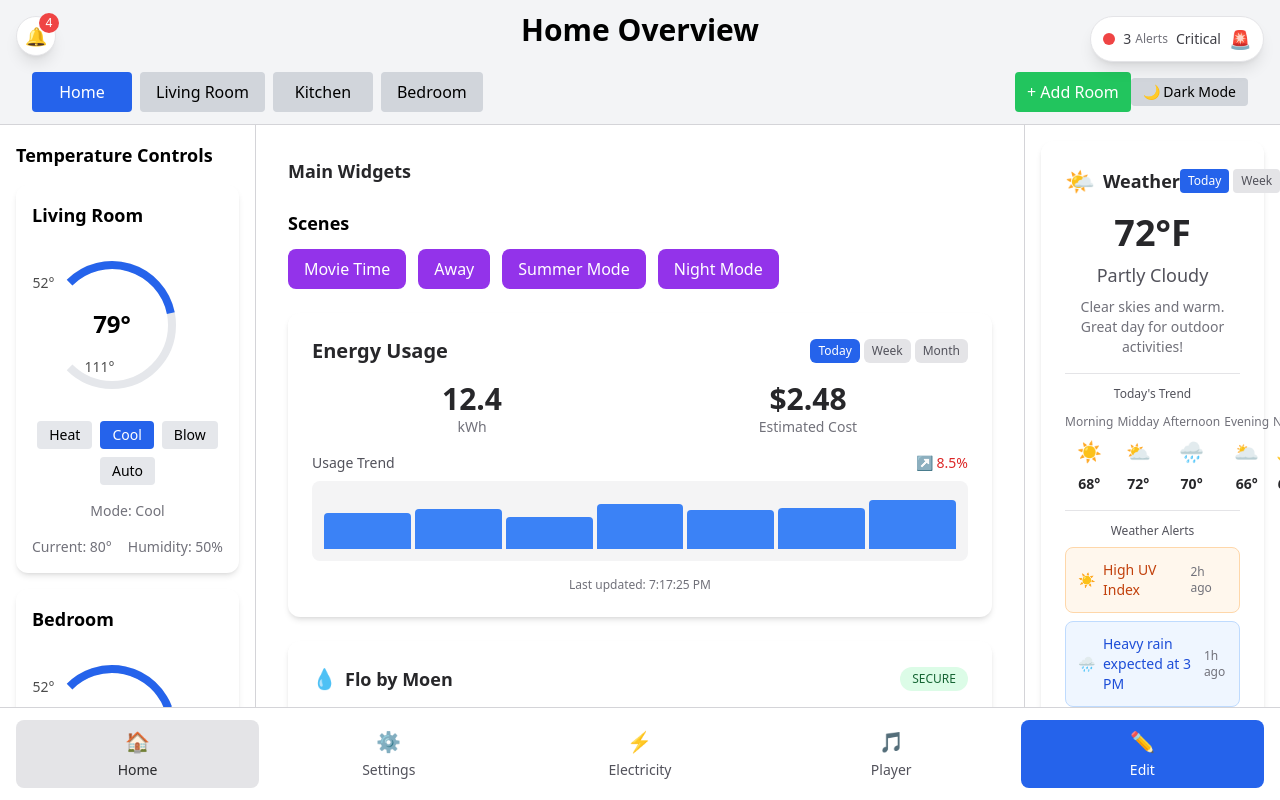
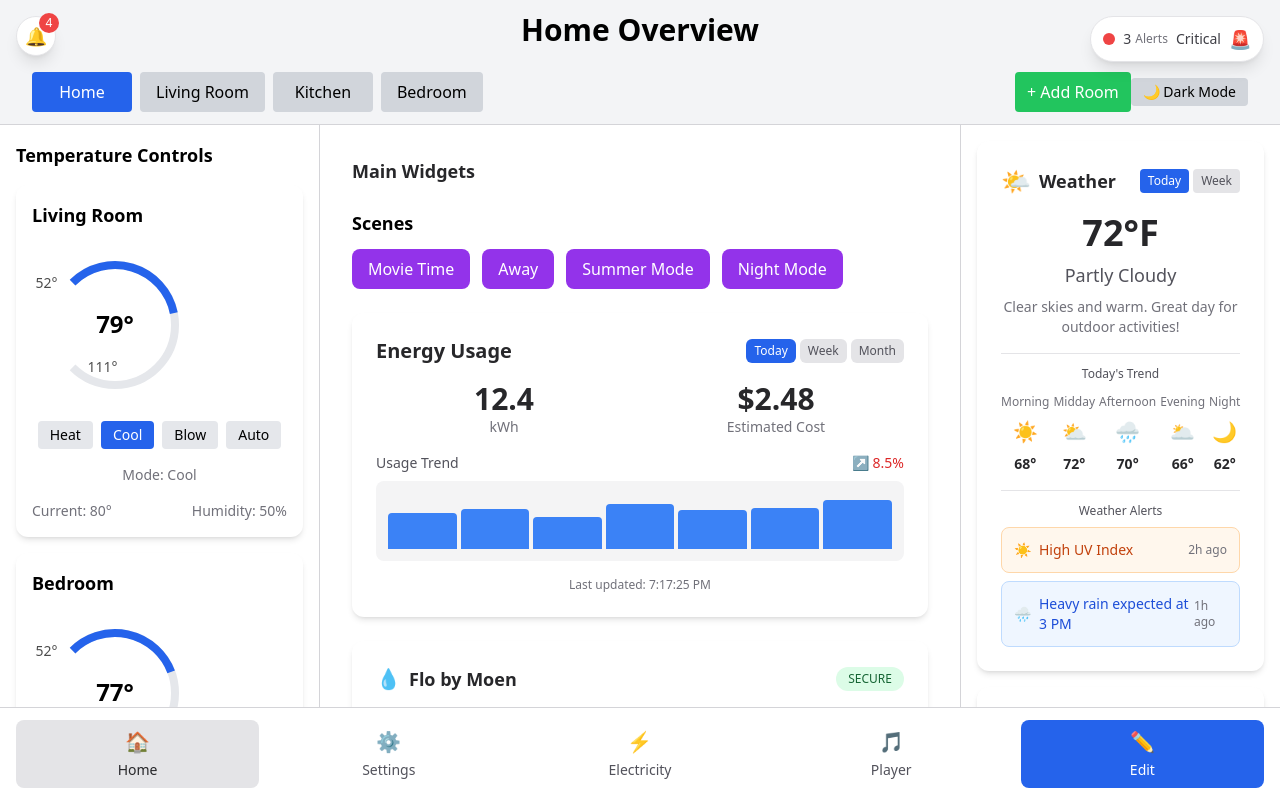
Before and after one commit to seapigy/Home-Operation-System, a React (Vite) app in the folder home-dashboard/: page / in a window 1280 px wide. Built offline with nearby package versions, Linux system fonts and the light colour scheme.

Commit message:
Add independent scrolling for all columns and unlimited Ecobee widgets

```diff
--- a/home-dashboard/package.json
+++ b/home-dashboard/package.json
@@ -14,6 +14,7 @@
     "@dnd-kit/sortable": "^10.0.0",
     "@dnd-kit/utilities": "^3.2.2",
     "framer-motion": "^12.23.0",
+    "phosphor-react": "^1.4.1",
     "react": "^19.1.0",
     "react-dom": "^19.1.0"
   },
--- a/home-dashboard/src/App.tsx
+++ b/home-dashboard/src/App.tsx
@@ -29,13 +29,16 @@ export default function App() {
   return (
     <div className="h-screen flex flex-col bg-white dark:bg-zinc-900 text-black dark:text-white transition-colors">
       <TopNavBar activeRoom={activeRoom} setActiveRoom={setActiveRoom} />
-      <div className="flex flex-col lg:flex-row flex-1 overflow-hidden lg:pb-20 h-full">
+      <div className="flex flex-col lg:flex-row flex-1 overflow-hidden h-full">
         {mainTab === "home" ? (
           <>
+            <div className="flex flex-col h-full w-full lg:w-1/4 lg:min-w-[280px] lg:max-w-sm">
               <LeftPanel
                 activeRoom={activeRoom}
                 isEditMode={isEditMode}
               />
+            </div>
+            <div className="flex flex-col h-full flex-1 min-w-0">
               <CenterPanel
                 activeRoom={activeRoom}
                 isEditMode={isEditMode}
@@ -43,7 +46,10 @@ export default function App() {
                 shouldOpenWidgetLibrary={shouldOpenWidgetLibrary}
                 onWidgetLibraryOpened={handleWidgetLibraryOpened}
               />
+            </div>
+            <div className="flex flex-col h-full w-full lg:w-1/4 lg:min-w-[280px] lg:max-w-sm">
               <RightPanel activeRoom={activeRoom} />
+            </div>
           </>
         ) : null}
         {mainTab === "player" && (
--- a/home-dashboard/src/components/LeftPanel.tsx
+++ b/home-dashboard/src/components/LeftPanel.tsx
@@ -264,7 +264,7 @@ export default function LeftPanel({ activeRoom, isEditMode }: LeftPanelProps) {
   const widgetsToShow = getEcobeeWidgetsToShow();
 
   return (
-    <div className="w-full lg:w-1/5 lg:border-r lg:border-zinc-300 lg:dark:border-zinc-700 flex flex-col h-full">
+    <div className="w-full lg:border-r lg:border-zinc-300 lg:dark:border-zinc-700 flex flex-col h-full">
       {/* Fixed Header */}
       <div className="flex-shrink-0 p-3 sm:p-4 pb-2">
         <div className="flex items-center justify-between">
@@ -284,7 +284,8 @@ export default function LeftPanel({ activeRoom, isEditMode }: LeftPanelProps) {
       </div>
 
       {/* Scrollable Content */}
-      <div className="flex-1 overflow-y-auto px-3 sm:px-4 pb-3 sm:pb-4 custom-scrollbar left-panel-scroll">
+      <div className="flex-1 overflow-y-auto custom-scrollbar left-panel-scroll">
+        <div className="px-3 sm:px-4 pb-3 sm:pb-4">
         <DndContext
           sensors={sensors}
           collisionDetection={closestCenter}
@@ -329,9 +330,8 @@ export default function LeftPanel({ activeRoom, isEditMode }: LeftPanelProps) {
             )}
           </div>
         )}
+        </div>
       </div>
-
-
     </div>
   );
 }
--- a/home-dashboard/src/components/MusicControlWidget.tsx
+++ b/home-dashboard/src/components/MusicControlWidget.tsx
@@ -801,8 +801,8 @@ export default function MusicControlWidget() {
                       <div className="text-xs text-zinc-500 dark:text-zinc-500">
                         {device.room} • {device.type}
                       </div>
-                    </div>
-                  </div>
+          </div>
+        </div>
 
                   <div className="flex items-center gap-2">
                     {/* Status indicator */}
@@ -813,7 +813,7 @@ export default function MusicControlWidget() {
                   </div>
                 </div>
               ))}
-            </div>
+        </div>
 
             <div className="mt-4 pt-4 border-t border-zinc-200 dark:border-zinc-700 space-y-2">
               <button
--- a/home-dashboard/src/components/RightPanel.tsx
+++ b/home-dashboard/src/components/RightPanel.tsx
@@ -22,7 +22,10 @@ export default function RightPanel({ activeRoom = "Home" }: { activeRoom?: strin
   const showToggles = activeRoom !== "Home";
 
   return (
-    <div className="w-full lg:w-1/5 p-3 sm:p-4 lg:border-l lg:border-zinc-300 lg:dark:border-zinc-700 space-y-3 sm:space-y-4">
+    <div className="w-full lg:border-l lg:border-zinc-300 lg:dark:border-zinc-700 flex flex-col h-full">
+      {/* Scrollable Content */}
+      <div className="flex-1 overflow-y-auto custom-scrollbar">
+        <div className="p-3 sm:p-4 space-y-3 sm:space-y-4">
         <WeatherWidget />
         {showToggles ? (
           <>
@@ -62,5 +65,7 @@ export default function RightPanel({ activeRoom = "Home" }: { activeRoom?: strin
           />
         )}
         </div>
+      </div>
+    </div>
   );
 }
--- a/home-dashboard/src/components/RoomEditor.tsx
+++ b/home-dashboard/src/components/RoomEditor.tsx
@@ -333,7 +333,8 @@ export default function RoomEditor({
 
   return (
     <>
-      <div className="flex-1 p-3 sm:p-4 md:p-6 lg:p-8">
+      <div className="flex-1 h-full overflow-y-auto">
+        <div className="p-3 sm:p-4 md:p-6 lg:p-8">
           {/* Header with Room Title */}
           <div className="mb-4 sm:mb-6">
             <h2 className="text-base sm:text-lg font-semibold text-zinc-800 dark:text-zinc-200">
@@ -411,6 +412,7 @@ export default function RoomEditor({
             </div>
           )}
         </div>
+      </div>
 
       {/* Widget Library Modal */}
       <WidgetLibrary
```
Also changed, not shown: 1 other file (tests, documents, lock files or other folders). Lines whose indentation alone changed are shown as unchanged.
